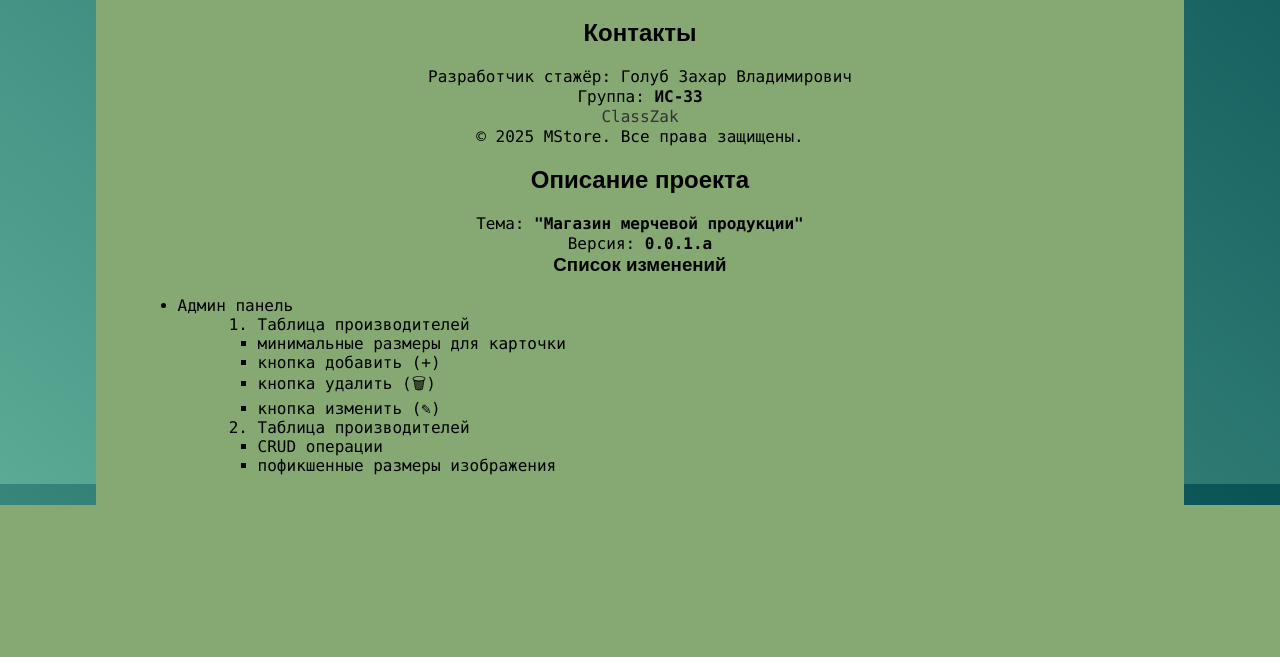
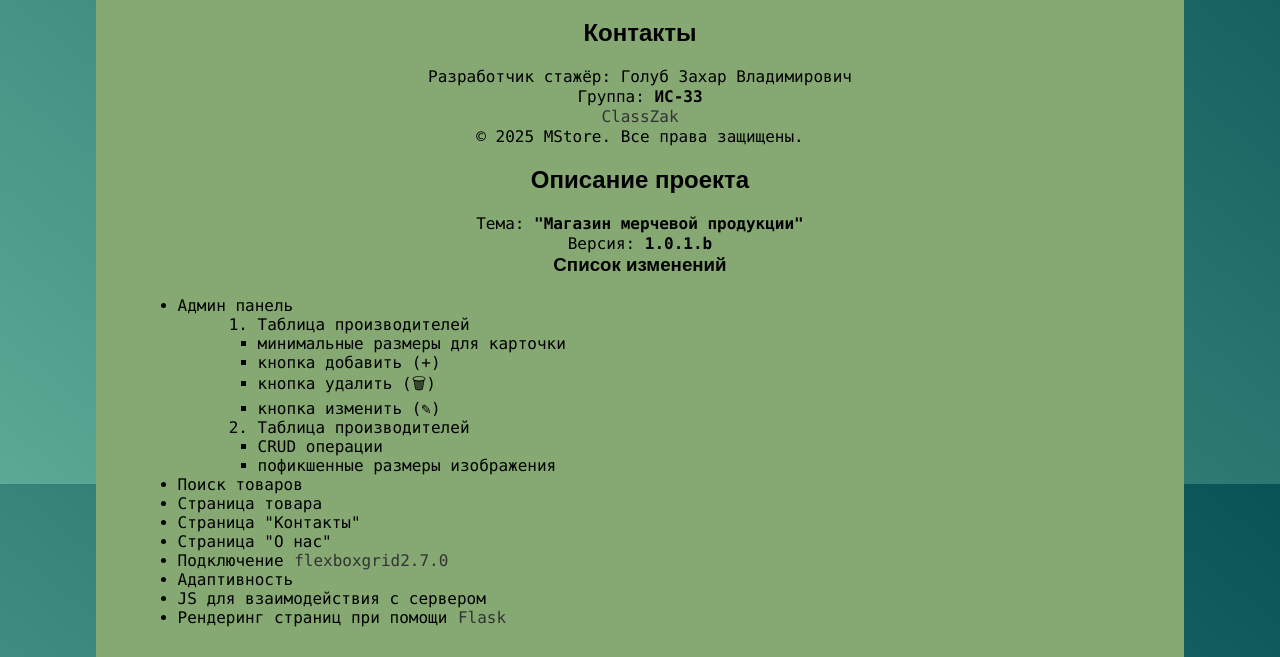
Before and after one commit to ClassZak/WebProjectMerchStore, a Flask app: page /about/ in a window 1280 px wide. Shown: the part 316-973 px from the top of the page. Before the commit the page ends 821 px from the top, so only its background shows below. Run offline with Flask 3, Linux system fonts and the light colour scheme; parts of the project's set-up code (start-up, migrations or seed data) failed here and were passed over; some libraries are stand-ins or nearby versions.

Commit message:
Оформление проекта

```diff
--- a/src/frontend/static/styles/style.css
+++ b/src/frontend/static/styles/style.css
@@ -31,7 +31,7 @@ body {
 .no-results {
     text-align: center;
     padding: 2rem;
-    background: rgba(255, 255, 255, 0.1);
+    background: linear-gradient(295deg,var(--primary-accent),var(--secondary-green),var(--secondary-olive));
     border-radius: 10px;
     margin-top: 2rem;
 }
--- a/src/frontend/template/parts/footer_content.html
+++ b/src/frontend/template/parts/footer_content.html
@@ -13,7 +13,7 @@
 	<h2>Описание проекта</h2>
 	<div class="contact">
 		<p>Тема: <strong>"Магазин мерчевой продукции"</strong></p>
-		<p>Версия: <strong>0.0.1.a</strong></p>
+		<p>Версия: <strong>1.0.1.b</strong></p>
 	</div>
 	<h3>Список изменений</h3>
 
@@ -36,5 +36,13 @@
 				</li>
 			</ol>
 		</li>
+		<li>Поиск товаров</li>
+		<li>Страница товара</li>
+		<li>Страница "Контакты"</li>
+		<li>Страница "О нас"</li>
+		<li>Подключение <a href="https://github.com/imevro/flexboxgrid2">flexboxgrid2.7.0</a></li>
+		<li>Адаптивность</li>
+		<li>JS для взаимодействия с сервером</li>
+		<li>Рендеринг страниц при помощи <a href="https://flask.palletsprojects.com/en/stable/">Flask</a></li>
 	</ul>
 </footer>
--- a/src/frontend/template/parts/header_content.html
+++ b/src/frontend/template/parts/header_content.html
@@ -3,9 +3,9 @@
             <img src="{{ url_for('static', filename='Merch Store small.png') }}" alt="MStore">
         </a>
         <a href="/">Главная</a>
-        <a href="/about/" target="_blank">О нас</a>
-        <a href="/contacts/" target="_blank">Контакты</a>
-        <a href="/goods/" target="_blank">Товары</a>
+        <a href="/about/"		>О нас</a>
+        <a href="/contacts/"	>Контакты</a>
+        <a href="/goods/"		>Товары</a>
         <form action="{{ url_for('goods_search') }}" method="GET" class="search-form">
             <input name="q" class="item" placeholder="Поиск..." type="text" value="{{ request.args.get('q', '') }}">
             <button type="submit" class="image-button">
--- a/src/frontend/template/search.html
+++ b/src/frontend/template/search.html
@@ -53,9 +53,9 @@
 			{% endfor %}
 		</div>
 		{% else %}
-		<div class="no-results">
+		<div class="no-results shadow-card">
 			<p>По вашему запросу "{{ query }}" ничего не найдено</p>
-			<a href="{{ url_for('render_goods') }}" class="btn-browse">Посмотреть все товары</a>
+			<a href="{{ url_for('render_goods') }}" class="btn-browse shadow-card">Посмотреть все товары</a>
 		</div>
 		{% endif %}
 	</main>
```
Also changed, not shown: README.md, screenshot1.png, screenshot2.png, screenshot3.png (added).
